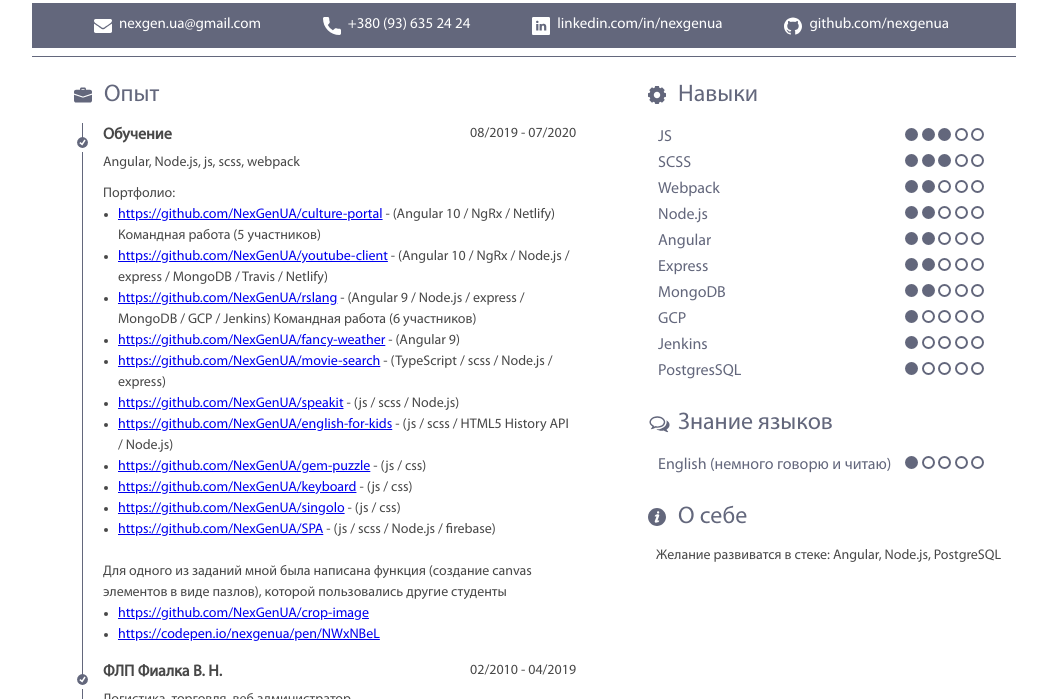
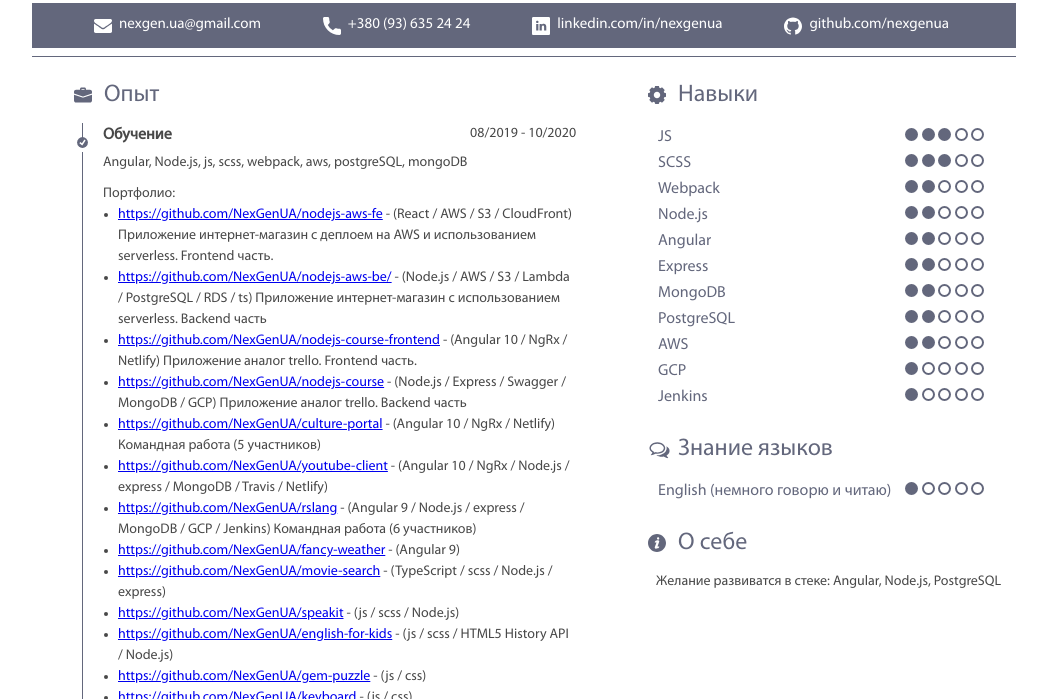
Before and after one commit to NexGenUA/cv, a plain HTML site: page index.html in a window 1280 px wide. Shown: the part 253-952 px from the top of the page, without its empty margins (116-1163 px from the left). Drawn offline with Linux system fonts and the light colour scheme.

Commit message:
chore: change content

```diff
--- a/index.html
+++ b/index.html
@@ -39,50 +39,81 @@
       <div class="left">
         <div class="left-wrapper">
           <h3 class="title-h3 experience">Опыт</h3>
-          <h4 class="title-h4">Обучение <span class="title-h4__date">08/2019 - 07/2020</span></h4>
-          <p class="title-h4__desc">Angular, Node.js, js, scss, webpack</p>
+          <h4 class="title-h4">Обучение <span class="title-h4__date">08/2019 - 10/2020</span></h4>
+          <p class="title-h4__desc">Angular, Node.js, js, scss, webpack, aws, postgreSQL, mongoDB</p>
           <div class="content">
             <p>Портфолио:</p>
             <ul>
               <li>
-                <a href="https://github.com/NexGenUA/culture-portal" target="_blank">https://github.com/NexGenUA/culture-portal</a> - (Angular 10 / NgRx / Netlify) Командная работа (5 участников)
+                <a href="https://github.com/NexGenUA/nodejs-aws-fe" target="_blank">https://github.com/NexGenUA/nodejs-aws-fe</a>
+                - (React / AWS / S3 / CloudFront) Приложение интернет-магазин с деплоем на AWS и использованием
+                serverless. Frontend часть.
+              <li>
+                <a href="https://github.com/NexGenUA/nodejs-aws-be/" target="_blank">https://github.com/NexGenUA/nodejs-aws-be/</a>
+                - (Node.js / AWS / S3 / Lambda / PostgreSQL / RDS / ts) Приложение интернет-магазин с использованием
+                serverless. Backend часть
+              </li>
               </li>
               <li>
-                <a href="https://github.com/NexGenUA/youtube-client" target="_blank">https://github.com/NexGenUA/youtube-client</a> - (Angular 10 / NgRx / Node.js / express / MongoDB / Travis / Netlify)
+                <a href="https://github.com/NexGenUA/nodejs-course-frontend" target="_blank">https://github.com/NexGenUA/nodejs-course-frontend</a>
+                - (Angular 10 / NgRx / Netlify) Приложение аналог trello. Frontend часть.
+              <li>
+                <a href="https://github.com/NexGenUA/nodejs-course" target="_blank">https://github.com/NexGenUA/nodejs-course</a>
+                - (Node.js / Express / Swagger / MongoDB / GCP) Приложение аналог trello. Backend часть
+              </li>
               </li>
               <li>
-                <a href="https://github.com/NexGenUA/rslang" target="_blank">https://github.com/NexGenUA/rslang</a> - (Angular 9 / Node.js / express / MongoDB / GCP / Jenkins) Командная работа (6 участников)
+                <a href="https://github.com/NexGenUA/culture-portal" target="_blank">https://github.com/NexGenUA/culture-portal</a>
+                - (Angular 10 / NgRx / Netlify) Командная работа (5 участников)
               </li>
               <li>
-                <a href="https://github.com/NexGenUA/fancy-weather" target="_blank">https://github.com/NexGenUA/fancy-weather</a> - (Angular 9)
+                <a href="https://github.com/NexGenUA/youtube-client" target="_blank">https://github.com/NexGenUA/youtube-client</a>
+                - (Angular 10 / NgRx / Node.js / express / MongoDB / Travis / Netlify)
               </li>
               <li>
-                <a href="https://github.com/NexGenUA/movie-search" target="_blank">https://github.com/NexGenUA/movie-search</a> - (TypeScript / scss / Node.js / express)
+                <a href="https://github.com/NexGenUA/rslang" target="_blank">https://github.com/NexGenUA/rslang</a> -
+                (Angular 9 / Node.js / express / MongoDB / GCP / Jenkins) Командная работа (6 участников)
               </li>
               <li>
-                <a href="https://github.com/NexGenUA/speakit" target="_blank">https://github.com/NexGenUA/speakit</a> - (js / scss / Node.js)
+                <a href="https://github.com/NexGenUA/fancy-weather" target="_blank">https://github.com/NexGenUA/fancy-weather</a>
+                - (Angular 9)
               </li>
               <li>
-                <a href="https://github.com/NexGenUA/english-for-kids" target="_blank">https://github.com/NexGenUA/english-for-kids</a> - (js / scss / HTML5 History API / Node.js)
+                <a href="https://github.com/NexGenUA/movie-search" target="_blank">https://github.com/NexGenUA/movie-search</a>
+                - (TypeScript / scss / Node.js / express)
               </li>
               <li>
-                <a href="https://github.com/NexGenUA/gem-puzzle" target="_blank">https://github.com/NexGenUA/gem-puzzle</a> - (js / css)
+                <a href="https://github.com/NexGenUA/speakit" target="_blank">https://github.com/NexGenUA/speakit</a> -
+                (js / scss / Node.js)
               </li>
               <li>
-                <a href="https://github.com/NexGenUA/keyboard" target="_blank">https://github.com/NexGenUA/keyboard</a> - (js / css)
+                <a href="https://github.com/NexGenUA/english-for-kids" target="_blank">https://github.com/NexGenUA/english-for-kids</a>
+                - (js / scss / HTML5 History API / Node.js)
               </li>
               <li>
-                <a href="https://github.com/NexGenUA/singolo" target="_blank">https://github.com/NexGenUA/singolo</a> - (js / css)
+                <a href="https://github.com/NexGenUA/gem-puzzle"
+                   target="_blank">https://github.com/NexGenUA/gem-puzzle</a> - (js / css)
               </li>
               <li>
-                <a href="https://github.com/NexGenUA/SPA" target="_blank">https://github.com/NexGenUA/SPA</a> - (js / scss / Node.js / firebase)
+                <a href="https://github.com/NexGenUA/keyboard" target="_blank">https://github.com/NexGenUA/keyboard</a>
+                - (js / css)
+              </li>
+              <li>
+                <a href="https://github.com/NexGenUA/singolo" target="_blank">https://github.com/NexGenUA/singolo</a> -
+                (js / css)
+              </li>
+              <li>
+                <a href="https://github.com/NexGenUA/SPA" target="_blank">https://github.com/NexGenUA/SPA</a> - (js /
+                scss / Node.js / firebase)
               </li>
             </ul>
             <br>
-            <p>Для одного из заданий мной была написана функция (создание canvas элементов в виде пазлов), которой пользовались другие студенты</p>
+            <p>Для одного из заданий мной была написана функция (создание canvas элементов в виде пазлов), которой
+              пользовались другие студенты</p>
             <ul>
               <li>
-                <a href="https://github.com/NexGenUA/crop-image" target="_blank">https://github.com/NexGenUA/crop-image</a>
+                <a href="https://github.com/NexGenUA/crop-image"
+                   target="_blank">https://github.com/NexGenUA/crop-image</a>
               </li>
               <li>
                 <a href="https://codepen.io/nexgenua/pen/NWxNBeL" target="_blank">https://codepen.io/nexgenua/pen/NWxNBeL</a>
@@ -91,13 +122,15 @@
           </div>
           <h4 class="title-h4">ФЛП Фиалка В. Н. <span class="title-h4__date">02/2010 - 04/2019</span></h4>
           <p class="title-h4__desc">Логистика, торговля, веб администратор</p>
-          <div  class="content">
-            <p>Логистика, торговля, административные функции. Создание, наполнение, продвижение интернет-магазина на CMS Joomla и OpenCart (не основной вид деятельности)</p>
+          <div class="content">
+            <p>Логистика, торговля, административные функции. Создание, наполнение, продвижение интернет-магазина на CMS
+              Joomla и OpenCart (не основной вид деятельности)</p>
           </div>
         </div>
         <div class="left-wrapper">
           <h3 class="title-h3 education">Образование</h3>
-          <h4 class="title-h4">"Национальный Аэрокосмический Университет" (ХАИ)<span class="title-h4__date">2015 - 2019</span></h4>
+          <h4 class="title-h4">"Национальный Аэрокосмический Университет" (ХАИ)<span
+            class="title-h4__date">2015 - 2019</span></h4>
           <p class="title-h4__desc">Бакалавр. Програмная инженерия.</p>
         </div>
         <div class="left-wrapper">
@@ -190,6 +223,26 @@
             </td>
           </tr>
           <tr>
+            <td>PostgreSQL</td>
+            <td>
+              <span class="level full"></span>
+              <span class="level full"></span>
+              <span class="level empty"></span>
+              <span class="level empty"></span>
+              <span class="level empty"></span>
+            </td>
+          </tr>
+          <tr>
+            <td>AWS</td>
+            <td>
+              <span class="level full"></span>
+              <span class="level full"></span>
+              <span class="level empty"></span>
+              <span class="level empty"></span>
+              <span class="level empty"></span>
+            </td>
+          </tr>
+          <tr>
             <td>GCP</td>
             <td>
               <span class="level full"></span>
@@ -201,16 +254,6 @@
           </tr>
           <tr>
             <td>Jenkins</td>
-            <td>
-              <span class="level full"></span>
-              <span class="level empty"></span>
-              <span class="level empty"></span>
-              <span class="level empty"></span>
-              <span class="level empty"></span>
-            </td>
-          </tr>
-          <tr>
-            <td>PostgresSQL</td>
             <td>
               <span class="level full"></span>
               <span class="level empty"></span>
```
Lines whose indentation alone changed are shown as unchanged.
